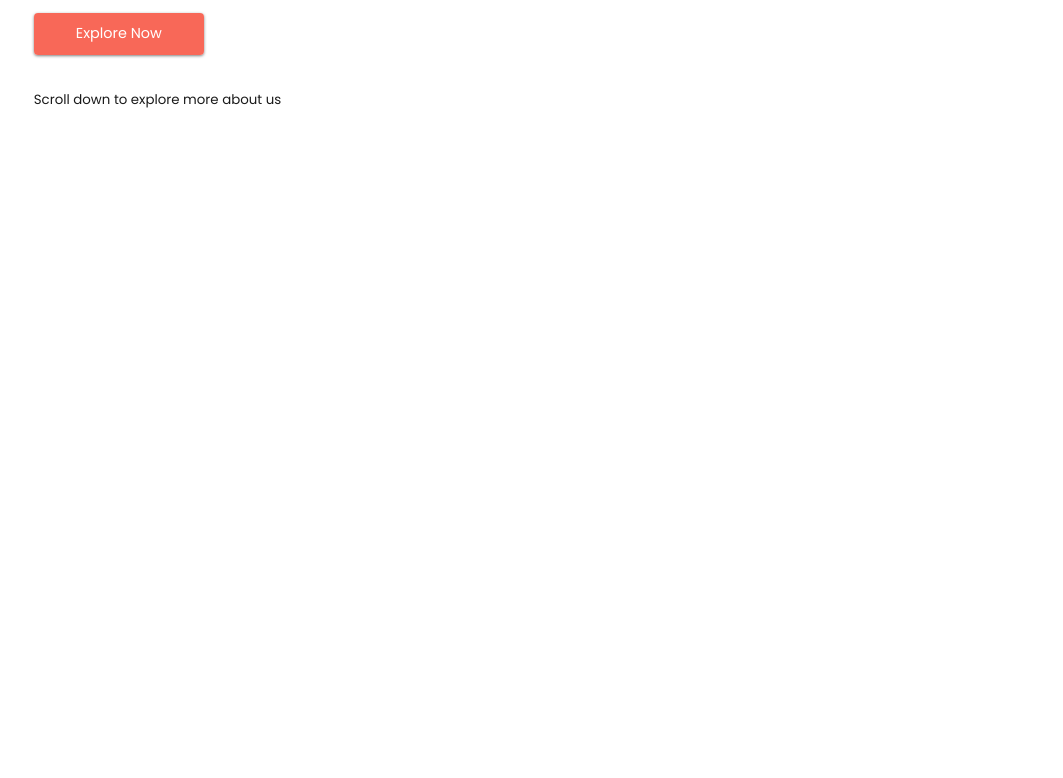
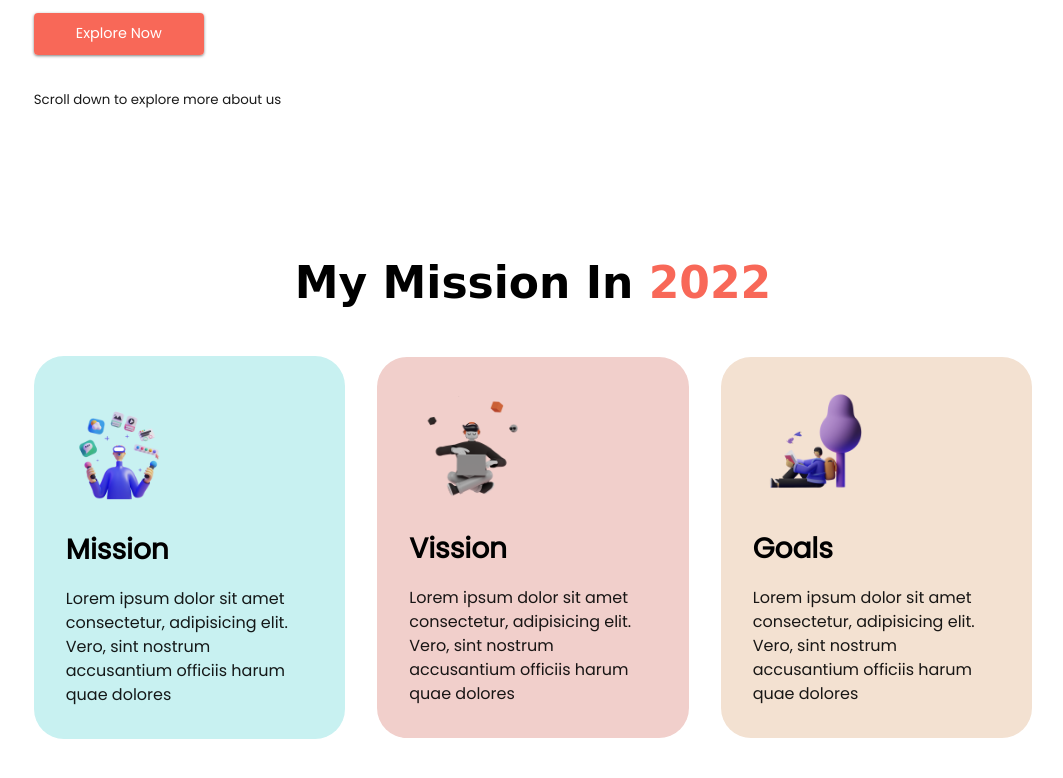
Before and after one commit to tusharpramanikbd/mission-2022, a plain HTML site: page index.html in a window 1280 px wide. Shown: the part 534-1312 px from the top of the page, without its empty margins (107-1170 px from the left). Before the commit the page ends 800 px from the top, so only its background shows below. Drawn offline with Linux system fonts and the light colour scheme; a web font is replaced by a local one.

Commit message:
my mission section added

```diff
--- a/index.html
+++ b/index.html
@@ -15,8 +15,8 @@
 	<link rel="stylesheet" href="./style.css">
 </head>
 <body>
-	<section class="section-banner">
-		<div class="banner-container section-center">
+<!-- Section Banner -->
+<section class="section-center banner-container ">
 	<div class="banner-left">
 		<div class="banner-heading">
 			<h1 class="banner-heading-top">stay focused on</h1>
@@ -33,7 +33,33 @@
 	<div class="banner-right">
 		<img class="img-profile" src="./images/pictures/profile.png" alt="profile-image">
 	</div>
+</section>
+<!-- End of Section Banner -->
+
+<!-- Section-mymission -->
+<section class="section-center">
+	<h2 class="mymission-heading">my mission in <span>2022</span></h2>
+	<div class="banner-container">
+		<div class="mymission-card mymission-card-1">
+			<img src="./images/illustrators/illustrator-1.png" alt="illustrator-1">
+			<h3>mission</h3>
+			<p>Lorem ipsum dolor sit amet consectetur, adipisicing elit.
+				Vero, sint nostrum accusantium officiis harum quae dolores</p>
+		</div>
+		<div class="mymission-card mymission-card-2">
+			<img src="./images/illustrators/illustrator-2.png" alt="illustrator-2">
+			<h3>vission</h3>
+			<p>Lorem ipsum dolor sit amet consectetur, adipisicing elit.
+				Vero, sint nostrum accusantium officiis harum quae dolores</p>
+		</div>
+		<div class="mymission-card mymission-card-3">
+			<img src="./images/illustrators/illustrator-3.png" alt="illustrator-3">
+			<h3>goals</h3>
+			<p>Lorem ipsum dolor sit amet consectetur, adipisicing elit.
+				Vero, sint nostrum accusantium officiis harum quae dolores</p>
+		</div>
 	</div>
 </section>
+<!-- End of Section-mymission -->
 </body>
 </html>
--- a/style.css
+++ b/style.css
@@ -51,6 +51,12 @@ h4 {
  h1{
 	font-size: 3.5rem;
  }
+ h2 {
+	font-size: 2.75rem;
+ }
+ h3{
+	font-size: 1.75rem;
+ }
  p{
 	color: rgba(0, 0, 0, 0.9);
  }
@@ -68,14 +74,14 @@ p{
 	box-shadow: 0 1px 3px rgba(0, 0, 0, 0.5);
 	border-radius: var(--radius);
  }
-
-/* banner section */
  .section-center{
 	width: 78vw;
 	margin: 0 auto;
 	max-width: 1170px;
 	min-height: 100vh;
  }
+
+ /* banner section */
  .banner-container{
 	display: flex;
 	align-items: center;
@@ -118,7 +124,49 @@ p{
  }
  /* end of banner section */
 
-
+ /* My Mission Section */
+ .mymission-heading{
+	 margin-top: -1rem;
+	 margin-bottom: 2.5rem;
+	 text-align: center;
+	 font-family: var(--ff-secondary);
+ }
+ .mymission-heading span{
+	 color: rgb(248, 104, 88);
+ }
+ .mymission-card{
+	 border-radius: 30px;
+	 padding: 2rem;
+ }
+ .mymission-card img{
+	 width: 50%;
+	 margin-bottom: 1rem;
+ }
+ .mymission-card h3{
+	margin-bottom: 1rem;
+ }
+ .mymission-card-1{
+	 flex: 1;
+	 margin-right: 1rem;
+	 background-color: rgb(200, 241, 241);
+ }
+ .mymission-card-1 img{
+	margin-bottom: 1.5rem;
+ }
+ .mymission-card-1 h2{
+	margin-bottom: 1rem;
+ }
+ .mymission-card-2{
+	flex: 1;
+	margin: 0 1rem;
+	background-color: rgb(241, 207, 203);
+}
+.mymission-card-3{
+	flex: 1;
+	margin-left: 1rem;
+	background-color: rgb(243, 225, 209);
+}
+ /* End of My Mission Section */
 
  /* footer section */
  .section-footer{
```
Lines whose indentation alone changed are shown as unchanged.
